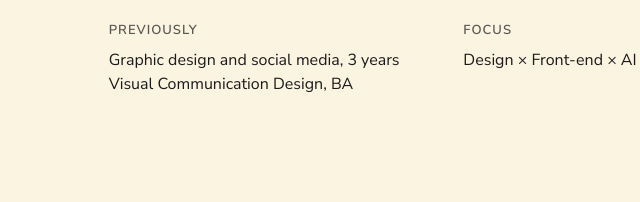
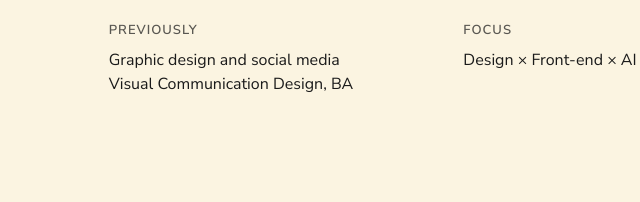
Before and after one commit to AshleyMa9242/AshleyWebsite, a plain HTML site: page index.html in a window 1280 px wide. Shown: the part 546-748 px from the top of the page, 366-1006 px from the left. Drawn offline with Linux system fonts and the light colour scheme; a web font is replaced by a local one.

Commit message:
Update description in hero section

```diff
--- a/index.html
+++ b/index.html
@@ -23,7 +23,7 @@
         <div class="hero-title"><h1 id="intro">Ashley Ma</h1><p class="tagline">A product designer who can design it, code it, and make it feel right.</p></div>
         <dl class="facts">
           <div><dt>Currently</dt><dd>Interactive Media Management<br>@ Sheridan College</dd></div>
-          <div><dt>Previously</dt><dd>Graphic design and social media, 3 years<br>Visual Communication Design, BA</dd></div>
+          <div><dt>Previously</dt><dd>Graphic design and social media<br>Visual Communication Design, BA</dd></div>
           <div><dt>Focus</dt><dd>Design × Front-end × AI</dd></div>
         </dl>
       </section>
```
